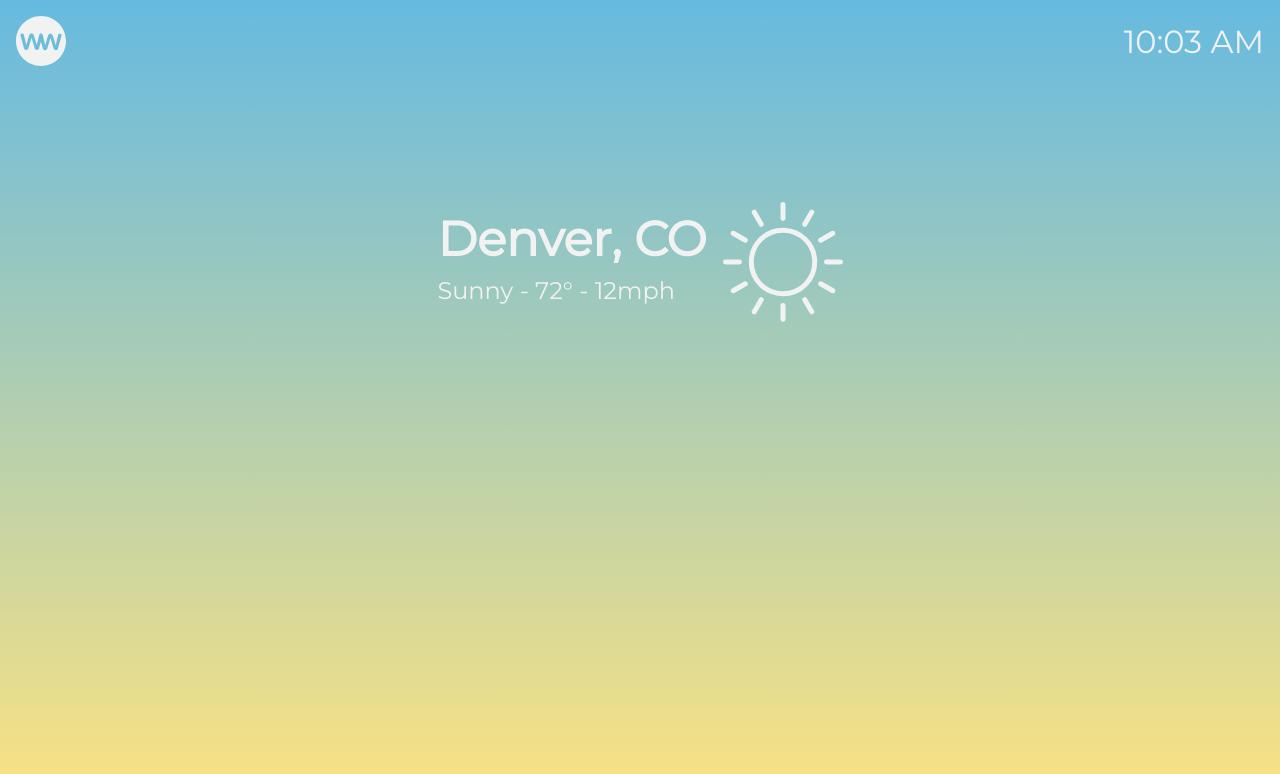
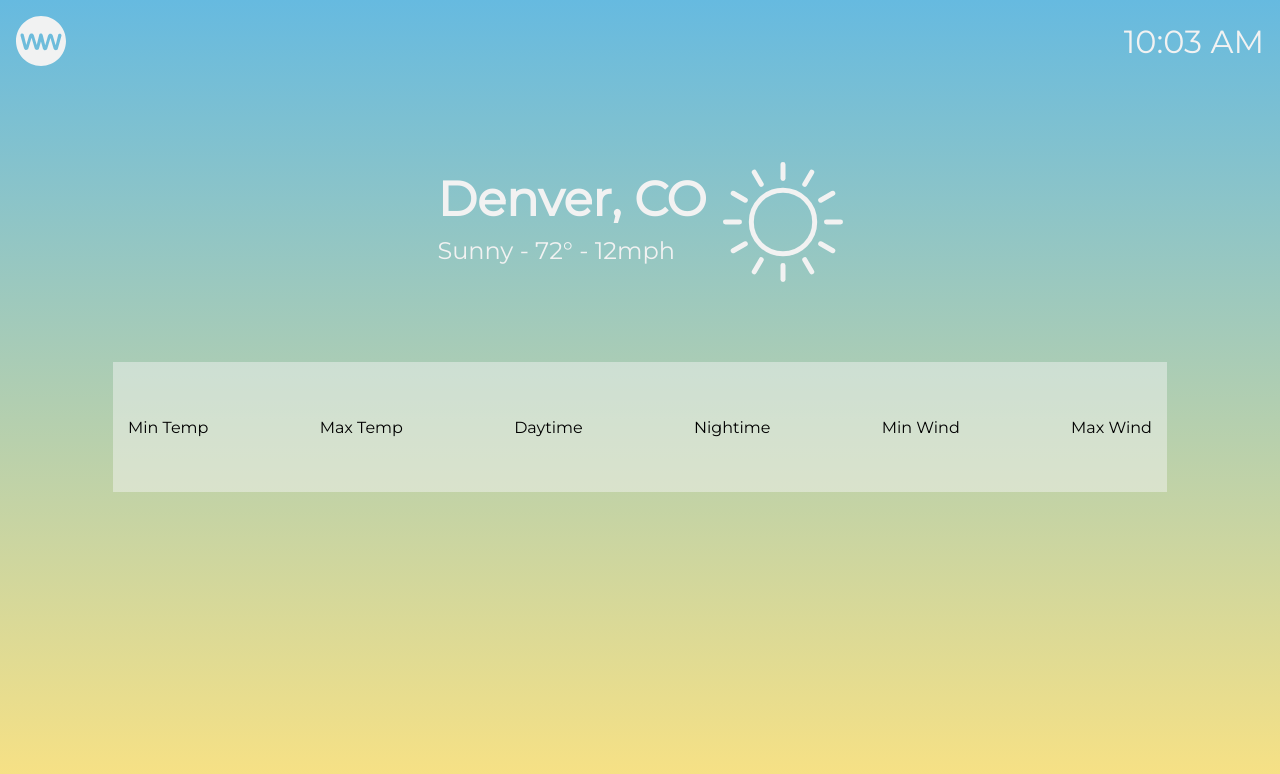
Before and after one commit to kirch1/weather-window, a React (Create React App) app: page / in a window 1280 px wide. Shown: the top 774 px of the page. Built offline with nearby package versions, Linux system fonts and the light colour scheme; no server answers.

Commit message:
Add ConditionSelector placeholder

```diff
--- a/src/App.css
+++ b/src/App.css
@@ -10,6 +10,7 @@ main {
   flex-grow: 1;
   display: flex;
   flex-direction: column;
+  gap: 10vh;
   align-items: center;
   padding-top: 10vh;
 }
--- a/src/App.js
+++ b/src/App.js
@@ -2,6 +2,7 @@ import Header from './components/Header/Header';
 import CurrentWeather from './components/CurrentWeather/CurrentWeather';
 import {getForecast} from './api';
 import './App.css';
+import ConditionsSelector from './components/ConditionsSelector/ConditionsSelector';
 
 function App() {
   getForecast('67401', 3);
@@ -11,6 +12,7 @@ function App() {
       <Header />
       <main>
         <CurrentWeather />
+        <ConditionsSelector />
       </main>
     </div>
   );
--- /dev/null
+++ b/src/components/ConditionsSelector/ConditionsSelector.css
@@ -0,0 +1,13 @@
+.conditions-selector-parent {
+  display: flex;
+  justify-content: space-between;
+  align-items: center;
+  width: 80%;
+  height: 100px;
+  background-color: #f2f2f27b;
+  padding: 15px;
+}
+
+.condition-selector-label {
+  margin: 0;
+}
--- /dev/null
+++ b/src/components/ConditionsSelector/ConditionsSelector.js
@@ -0,0 +1,16 @@
+import './ConditionsSelector.css';
+
+const ConditionsSelector = () => {
+  return(
+    <div className='conditions-selector-parent'>
+      <p className='condition-selector-label'>Min Temp</p>
+      <p className='condition-selector-label'>Max Temp</p>
+      <p className='condition-selector-label'>Daytime</p>
+      <p className='condition-selector-label'>Nightime</p>
+      <p className='condition-selector-label'>Min Wind</p>
+      <p className='condition-selector-label'>Max Wind</p>
+    </div>
+  )
+}
+
+export default ConditionsSelector;
--- a/src/components/CurrentWeather/CurrentWeather.css
+++ b/src/components/CurrentWeather/CurrentWeather.css
@@ -1,5 +1,4 @@
 .current-weather-parent {
-  margin: 40px;
   display: flex;
   gap: 1rem;
 }
```
Also changed, not shown: src/components/DailyForecast/DailyForecast.css (added), src/components/DailyForecast/DailyForecast.js (added).
